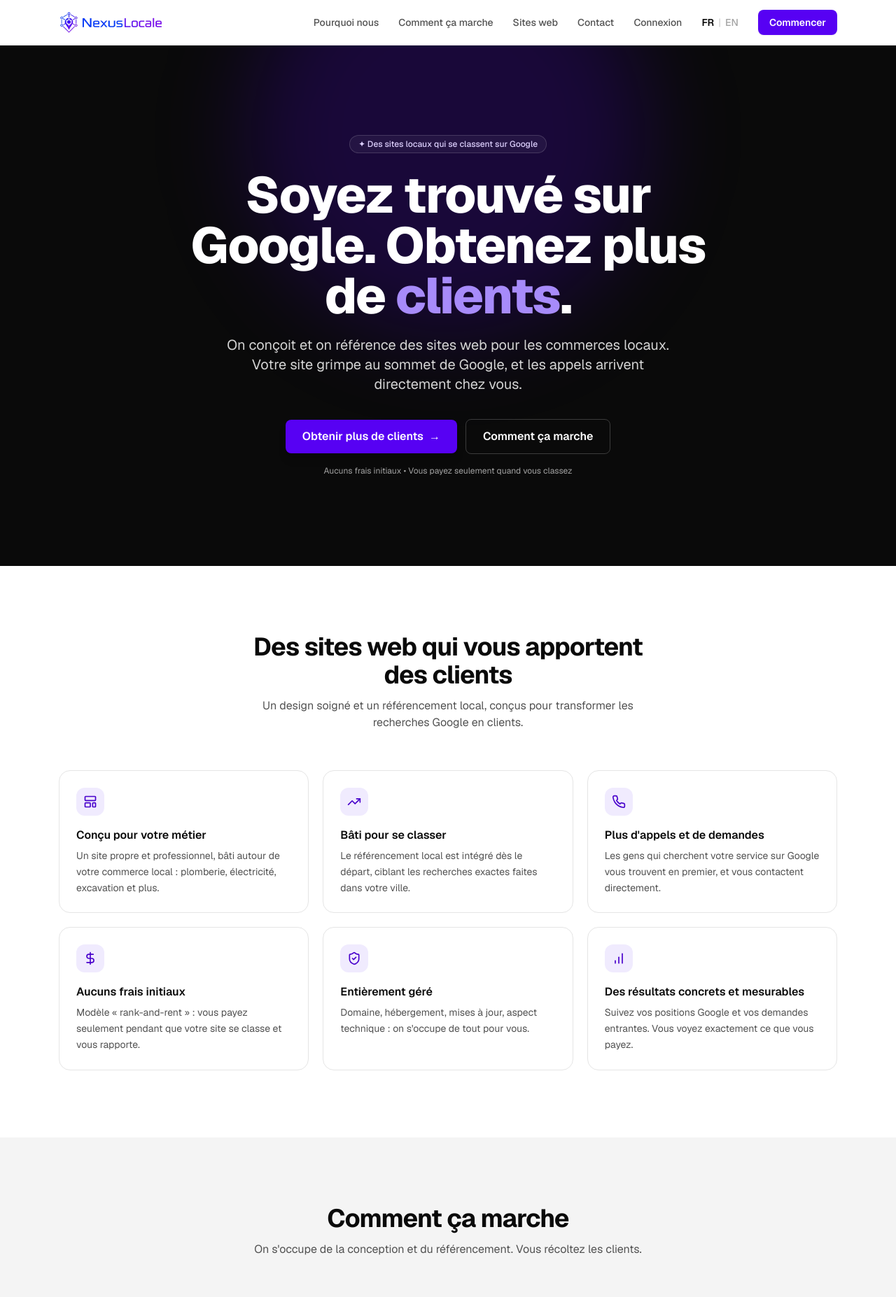
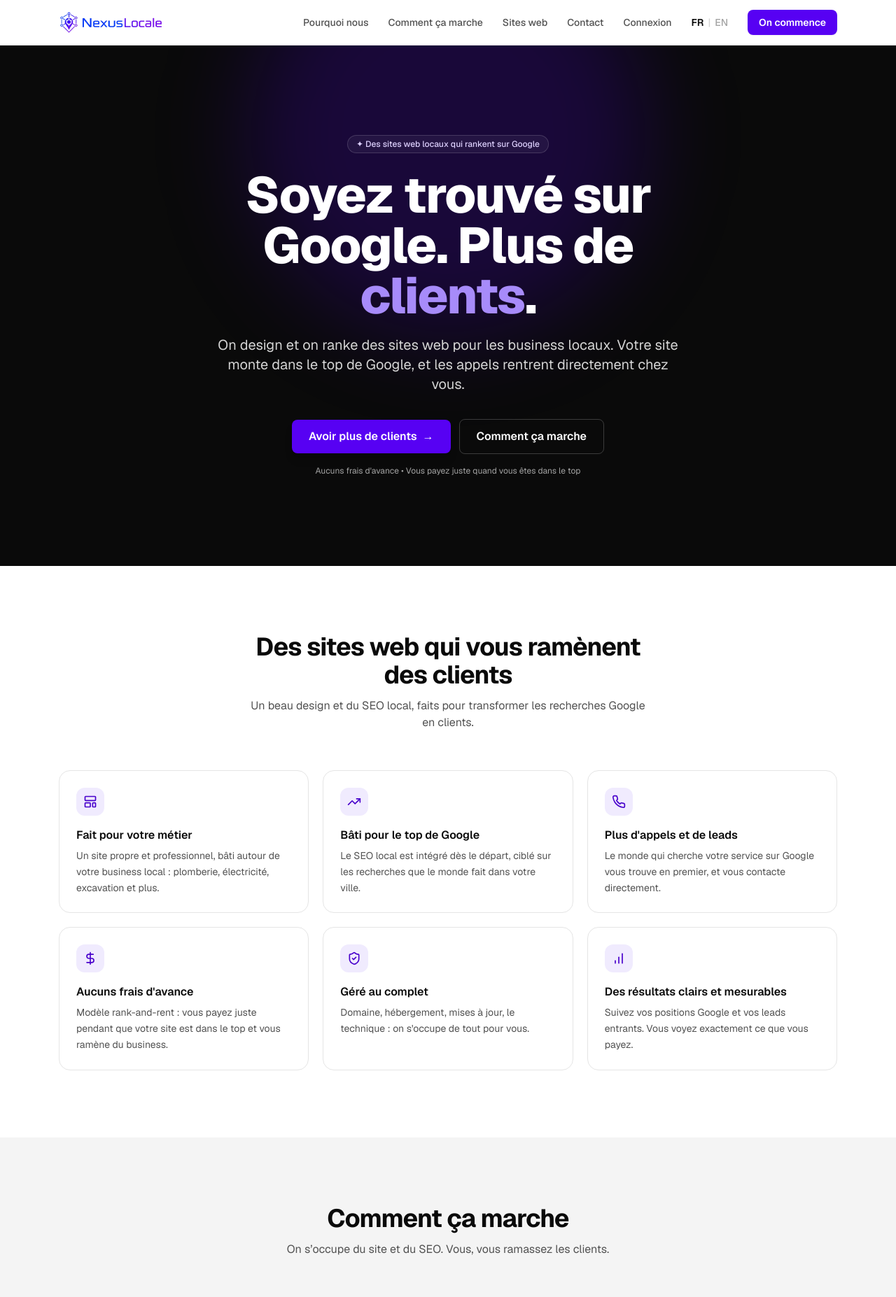
Before and after one commit to govocali-collab/nexuslocale, a Next.js app in the folder apps/dashboard/: page / in a window 1280 px wide. Shown: the top 1854 px of the page at 70% size. Built offline with nearby package versions, Linux system fonts and the light colour scheme; no server answers.

Commit message:
copy(landing): natural Quebec French (leads, business, SEO, top de Google)
Reworked the FR copy to read the way Quebec business owners actually speak,
keeping common English terms (leads, business, SEO, online, le top, ranke)
instead of stiff literal translations. Legal pages stay formal French.

```diff
--- a/apps/dashboard/src/components/landing/i18n.ts
+++ b/apps/dashboard/src/components/landing/i18n.ts
@@ -3,61 +3,61 @@ export type Locale = 'fr' | 'en';
 
 export const DICT = {
   fr: {
-    nav: { why: 'Pourquoi nous', how: 'Comment ça marche', websites: 'Sites web', contact: 'Contact', signIn: 'Connexion', getStarted: 'Commencer' },
+    nav: { why: 'Pourquoi nous', how: 'Comment ça marche', websites: 'Sites web', contact: 'Contact', signIn: 'Connexion', getStarted: 'On commence' },
     hero: {
-      badge: '✦ Des sites locaux qui se classent sur Google',
-      titlePre: 'Soyez trouvé sur Google. Obtenez plus de ',
+      badge: '✦ Des sites web locaux qui rankent sur Google',
+      titlePre: 'Soyez trouvé sur Google. Plus de ',
       titleAccent: 'clients',
-      subtitle: 'On conçoit et on référence des sites web pour les commerces locaux. Votre site grimpe au sommet de Google, et les appels arrivent directement chez vous.',
-      ctaPrimary: 'Obtenir plus de clients',
+      subtitle: 'On design et on ranke des sites web pour les business locaux. Votre site monte dans le top de Google, et les appels rentrent directement chez vous.',
+      ctaPrimary: 'Avoir plus de clients',
       ctaSecondary: 'Comment ça marche',
-      micro: 'Aucuns frais initiaux • Vous payez seulement quand vous classez',
+      micro: "Aucuns frais d'avance • Vous payez juste quand vous êtes dans le top",
     },
     why: {
-      heading: 'Des sites web qui vous apportent des clients',
-      sub: 'Un design soigné et un référencement local, conçus pour transformer les recherches Google en clients.',
+      heading: 'Des sites web qui vous ramènent des clients',
+      sub: 'Un beau design et du SEO local, faits pour transformer les recherches Google en clients.',
       items: [
-        { t: 'Conçu pour votre métier', d: 'Un site propre et professionnel, bâti autour de votre commerce local : plomberie, électricité, excavation et plus.' },
-        { t: 'Bâti pour se classer', d: 'Le référencement local est intégré dès le départ, ciblant les recherches exactes faites dans votre ville.' },
-        { t: "Plus d'appels et de demandes", d: 'Les gens qui cherchent votre service sur Google vous trouvent en premier, et vous contactent directement.' },
-        { t: 'Aucuns frais initiaux', d: 'Modèle « rank-and-rent » : vous payez seulement pendant que votre site se classe et vous rapporte.' },
-        { t: 'Entièrement géré', d: "Domaine, hébergement, mises à jour, aspect technique : on s'occupe de tout pour vous." },
-        { t: 'Des résultats concrets et mesurables', d: 'Suivez vos positions Google et vos demandes entrantes. Vous voyez exactement ce que vous payez.' },
+        { t: 'Fait pour votre métier', d: 'Un site propre et professionnel, bâti autour de votre business local : plomberie, électricité, excavation et plus.' },
+        { t: 'Bâti pour le top de Google', d: 'Le SEO local est intégré dès le départ, ciblé sur les recherches que le monde fait dans votre ville.' },
+        { t: "Plus d'appels et de leads", d: 'Le monde qui cherche votre service sur Google vous trouve en premier, et vous contacte directement.' },
+        { t: "Aucuns frais d'avance", d: 'Modèle rank-and-rent : vous payez juste pendant que votre site est dans le top et vous ramène du business.' },
+        { t: 'Géré au complet', d: "Domaine, hébergement, mises à jour, le technique : on s'occupe de tout pour vous." },
+        { t: 'Des résultats clairs et mesurables', d: 'Suivez vos positions Google et vos leads entrants. Vous voyez exactement ce que vous payez.' },
       ],
     },
     how: {
       heading: 'Comment ça marche',
-      sub: "On s'occupe de la conception et du référencement. Vous récoltez les clients.",
+      sub: 'On s’occupe du site et du SEO. Vous, vous ramassez les clients.',
       steps: [
-        { n: '1', t: 'On bâtit et on classe', d: 'On conçoit un site optimisé pour votre métier et votre ville, pensé pour grimper au sommet de Google.' },
-        { n: '2', t: 'Il atteint le sommet', d: 'Votre site se classe pour les recherches locales qui comptent, comme « plombier dans votre ville ».' },
-        { n: '3', t: 'Vous le louez, vous recevez les demandes', d: 'Chaque appel et chaque demande arrive directement chez vous. Vous payez seulement tant que le site se classe.' },
+        { n: '1', t: 'On bâtit et on ranke', d: 'On design un site optimisé pour votre métier et votre ville, fait pour monter dans le top de Google.' },
+        { n: '2', t: 'Il monte dans le top', d: 'Votre site ranke sur les recherches locales qui comptent, comme « plombier dans votre ville ».' },
+        { n: '3', t: 'Vous le louez, vous recevez les leads', d: 'Chaque appel et chaque demande rentre directement chez vous. Vous payez juste tant que le site reste dans le top.' },
       ],
     },
     websites: {
       eyebrow: 'Vous voulez juste un site web ?',
-      heading: 'On fait aussi des sites web',
-      text: "Tous les commerces ne veulent pas du « rank-and-rent ». Si vous avez simplement besoin d'un beau site web professionnel qui vous appartient, on le conçoit et on le bâtit pour vous.",
-      cta: 'Obtenir mon site web',
-      points: ['Design sur mesure à votre image', 'Il vous appartient, pour de bon', 'En ligne en quelques jours, pas des mois', 'Adapté au mobile et prêt pour le référencement'],
+      heading: 'On fait des sites web aussi',
+      text: "Ce ne sont pas tous les business qui veulent du rank-and-rent. Si vous avez juste besoin d'un beau site web professionnel qui vous appartient, on le design et on le bâtit pour vous.",
+      cta: 'Avoir mon site web',
+      points: ['Design sur mesure à votre image', 'Il vous appartient, pour de bon', 'Online en quelques jours, pas des mois', 'Adapté au mobile et prêt pour le SEO'],
     },
     finalCta: {
       heading: 'Prêt à dominer Google dans votre ville ?',
-      text: "Aucuns frais initiaux, aucun risque. On le classe d'abord, et vous payez seulement pendant qu'il vous amène des clients.",
-      button: 'Commencer',
+      text: "Aucuns frais d'avance, aucun risque. On vous ranke en premier, et vous payez juste pendant que ça vous ramène des clients.",
+      button: 'On commence',
     },
     contact: {
-      heading: 'Trouvons-vous plus de clients',
-      sub: 'Parlez-nous de votre commerce, et on vous montrera ce que le classement sur Google peut faire.',
+      heading: 'On va vous trouver plus de clients',
+      sub: 'Parlez-nous de votre business, et on va vous montrer ce que le top de Google peut faire.',
     },
     form: {
       firstName: 'Prénom', lastName: 'Nom', email: 'Courriel', phone: 'Téléphone',
       reasonLabel: 'Raison de votre message', messageLabel: 'Message',
-      reasons: ['Obtenir un site web pour mon commerce', 'Louer un site classé / obtenir plus de demandes', 'Question générale', 'Partenariat / autre'],
-      phFirst: 'Jean', phLast: 'Tremblay', phEmail: 'jean@moncommerce.com', phPhone: '(514) 123-4567',
-      phMessage: 'Parlez-nous de votre commerce et de ce dont vous avez besoin.',
-      captchaNeeded: 'Veuillez compléter le captcha.', genericError: "Une erreur s'est produite.",
-      send: 'Envoyer le message', sending: 'Envoi…', sentTitle: 'Message envoyé !', sentBody: 'Merci, on vous revient sous peu.',
+      reasons: ['Avoir un site web pour mon business', 'Louer un site qui ranke / avoir plus de leads', 'Question générale', 'Partenariat / autre'],
+      phFirst: 'Jean', phLast: 'Tremblay', phEmail: 'jean@monbusiness.com', phPhone: '(514) 123-4567',
+      phMessage: 'Parlez-nous de votre business et de ce dont vous avez besoin.',
+      captchaNeeded: "Complétez le captcha s'il vous plaît.", genericError: "Une erreur s'est produite.",
+      send: 'Envoyer le message', sending: 'Envoi…', sentTitle: 'Message envoyé !', sentBody: 'Merci, on vous revient bientôt.',
     },
     footer: { terms: 'Conditions', privacy: 'Confidentialité' },
   },
```
